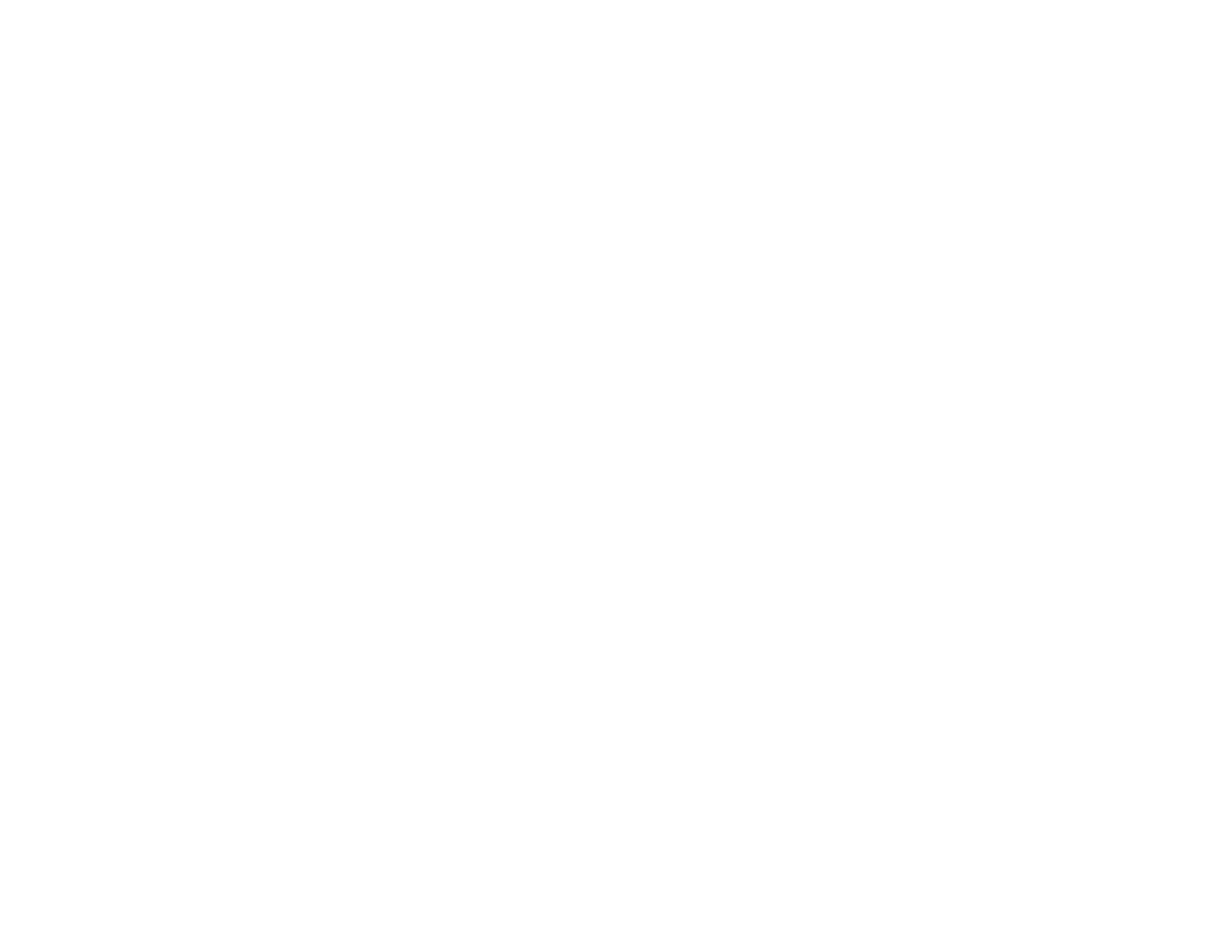
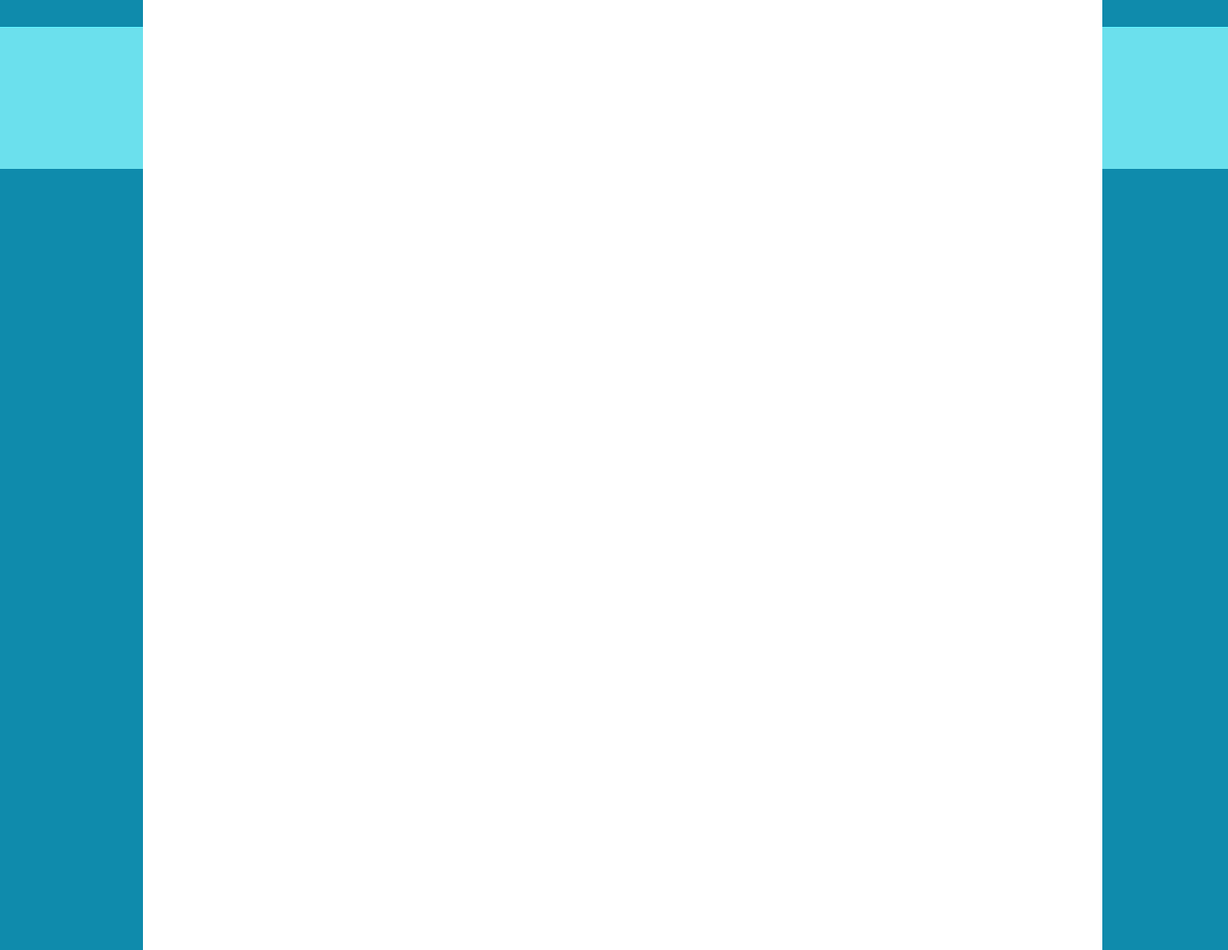
Before and after one commit to seqular/AsiaHolydays, a plain HTML site: page index.html in a window 1280 px wide. Shown: the whole page at 96% size. Before the commit the page ends 800 px from the top, so only its background shows below. Drawn offline with Linux system fonts and the light colour scheme.

Commit message:
css edit

```diff
--- /dev/null
+++ b/css/style.css
@@ -0,0 +1,30 @@
+body{
+	margin: 0px;
+	padding: 0px;
+	background-color: #0f8bac;
+}
+
+.page{
+	width:1280px;
+	height:1060px;
+	position: relative;
+}
+
+.center_panel{
+	width:1000px;
+	height: 990px;
+	left:149px;
+	top: 0px;
+	background-color: #fff;
+	position: absolute;
+	z-index: 1;
+}
+
+.line_grad{
+	background-color: #6be0ed;
+	height: 147px;
+	top: 28px;
+	margin: 0 auto;
+	border-top:1px solid #5ef0ff;
+	position: relative;
+}
--- a/index.html
+++ b/index.html
@@ -3,8 +3,13 @@
 <head>
 	<meta charset="UTF-8">
 	<title>Document</title>
+	<link rel="stylesheet" href="./css/style.css">
 </head>
 <body>
+<div class="page">
+	<div class="center_panel"></div>
+	<div class="line_grad"></div>
 
+</div>
 </body>
 </html>
```
Also changed, not shown: 2 other files.
